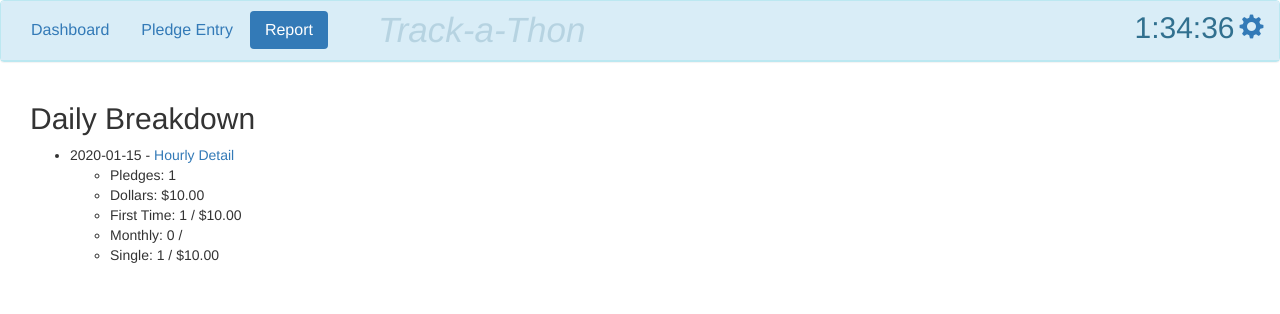
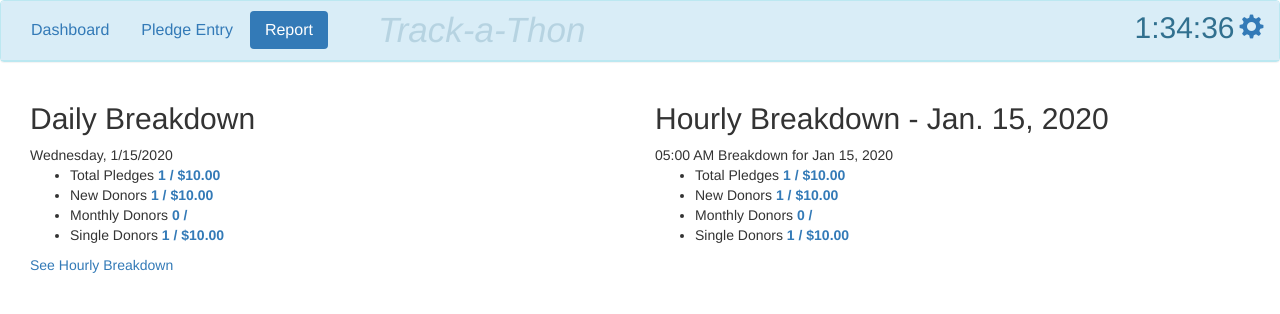
Before and after one commit to flannelbum/Trackathon, a Django app: page /report/?dayDetail=2020-01-15 in a window 1280 px wide. Shown: the top 314 px of the page. Run offline with Django 3.2, Linux system fonts and the light colour scheme; tables that the repository leaves empty hold one stand-in row (values such as "Sample post"); some libraries are stand-ins or nearby versions.

Commit message:
added entryListDetail and changed summary generation

```diff
--- a/main/templates/main/report.html
+++ b/main/templates/main/report.html
@@ -7,59 +7,26 @@
     <div class="col-sm-6">
 
 		<h2>Daily Breakdown</h2>
-		<ul>
-			{% for day, entry in days.items %}
-			<li>{{ day }} - <a href="/report/?label={{ entry.label }}">Hourly Detail</a></li>
-				<ul>
-				    <li>Pledges: {{ entry.summaryData.total_pledges }}</li>
-					<li>Dollars: {{ entry.summaryData.grand_total | prepend_dollars  }}</li>
-				    <li>First Time: {{ entry.summaryData.total_new_donors }} / {{ entry.summaryData.total_new_donor_dollars | prepend_dollars }}</li>
-				    <li>Monthly: {{ entry.summaryData.total_monthly_donors }} / {{ entry.summaryData.total_monthly_dollars | prepend_dollars }}</li>
-				    <li>Single: {{ entry.summaryData.total_single_donors }} / {{ entry.summaryData.total_single_dollars | prepend_dollars }}</li>
-			    </ul>
-			    <br/>
-				<!-- {{ entry.lable }} data: -->
-				<!-- {{entry}} -->
-
+			{% for day, entry in daySummary.items %}
+				{% with summaryData=entry.summaryData %}
+					{% include 'main/summary.html' %}
+				{% endwith %}
+				<a href="/report/?dayDetail={{ entry.dayDetail }}">See Hourly Breakdown</a><br/><br/><br/>
 			{% endfor %}
-        </ul>
 
     </div>
     <div class="col-sm-6">
+
 		{% if date %}
       	<h2>Hourly Breakdown - {{ date }}</h2>
-      	<ul>
-      	{% for hour, entry in hourlyBreakdown.items %}
-      			<li>{{ hour }} - <a href=#>View Entries</a></li>
-      			<ul>
-				    <li>Pledges: {{ entry.summaryData.total_pledges }}</li>
-					<li>Dollars: {{ entry.summaryData.grand_total | prepend_dollars  }}</li>
-				    <li>First Time: {{ entry.summaryData.total_new_donors }} / {{ entry.summaryData.total_new_donor_dollars | prepend_dollars }}</li>
-				    <li>Monthly: {{ entry.summaryData.total_monthly_donors }} / {{ entry.summaryData.total_monthly_dollars | prepend_dollars }}</li>
-				    <li>Single: {{ entry.summaryData.total_single_donors }} / {{ entry.summaryData.total_single_dollars | prepend_dollars }}</li>
-			    </ul>
-			    <br/>
+	      	{% for hour, entry in hourlyBreakdown.items %}
+	      		{% with summaryData=entry.summaryData %}
+	      			{% include 'main/summary.html' %}
+	      		{% endwith %}
 
-{#			    <ul id="{{ hour }}" class="list-group">#}
-{#			        <div class="container-fluid">#}
-{#			        	<div class="panel-group" id="accordion">#}
+	      	{% endfor %}
+	  	{% endif %}
 
-{#			            {% with entries=entry.entries %}#}
-{#					    	{% include 'main/multiple_pledges.html' %}#}
-{#					    {% endwith %}#}
-
-{#			          	</div>#}
-{#			        </div>#}
-{#		      </ul>#}
-
-
-
-
-			    <!-- {{ hour }} data -->
-			    <!-- {{entry}} -->
-      	{% endfor %}
-      	</ul>
-      	{% endif %}
     </div>
   </div>
 </div>
--- a/main/templates/main/summary.html
+++ b/main/templates/main/summary.html
@@ -1,14 +1,17 @@
 {% load prepend_dollars %}
-    <div class="col-sm-4">
-      <h3>Sharathon Totals Overall:</h3>
-      <h4>Grand Total <strong>{{ grand_total | prepend_dollars  }}</strong></h4>
-      <h4>Total Pledges <strong>{{ total_pledges }}</strong></h4>
-      <h4>New Donors <strong>{{ total_new_donors }}</strong> / <strong>{{ total_new_donor_dollars | prepend_dollars }}</strong></h4>
-      <h4>Monthly Donors <strong>{{ total_monthly_donors }} </strong> / <strong>{{ total_monthly_dollars | prepend_dollars }}</strong></h4>
-      <h4>Single Donors <strong>{{ total_single_donors }} </strong> / <strong>{{ total_single_dollars | prepend_dollars }}</strong></h4>
+{% if summaryData.label %}{{ summaryData.label }}{% endif %}
+<ul>
+	<li>Total Pledges <strong><a href="/entryListDetail/?{% if summaryData.label %}label={{ summaryData.label }} - Total&{% endif %}list={{ summaryData.total_entries }}">{{ summaryData.total_pledges }} / {{ summaryData.total_dollars | prepend_dollars }}</a></strong></li>
+	<li>New Donors <strong><a href="/entryListDetail/?{% if summaryData.label %}label={{ summaryData.label }} - by New Donors&{% endif %}list={{ summaryData.new_entries }}">{{ summaryData.new_donors }} / {{ summaryData.new_donor_dollars | prepend_dollars }}</a></strong></li>
+	<li>Monthly Donors <strong><a href="/entryListDetail/?{% if summaryData.label %}label={{ summaryData.label }} - by Monthly Donors&{% endif %}list={{ summaryData.monthly_entries }}">{{ summaryData.monthly_donors }} / {{ summaryData.monthly_dollars | prepend_dollars }}</a></strong></li>
+	<li>Single Donors <strong><a href="/entryListDetail/?{% if summaryData.label %}label={{ summaryData.label }} - by Single Donors&{% endif %}list={{ summaryData.single_entries }}">{{ summaryData.single_donors }} / {{ summaryData.single_dollars | prepend_dollars }}</a></strong></li>
+</ul>
 
-    </div>
 
+
+
+
+	{% if 1 == 2 %} {# hush station data, don't say a word. #}
     <div class="col-sm-4">
 
         <table class="table">
@@ -23,7 +26,7 @@
             </tr>
           </thead>
           <tbody>
-            {% for station in stations %}
+            {% for station in summaryData.stations %}
             <tr>
               <td>{{ station.callsign }}</td>
               <td>{{ station.total | prepend_dollars }}</td>
@@ -35,15 +38,14 @@
             {% endfor %}
             <tr>
               <td><strong>Totals:</strong></td>
-              <td><strong>{{ grand_total | prepend_dollars }}</strong></td>
-              <td><strong>{{ total_pledges }}</strong></td>
-              <td><strong>{{ total_new_donors }}</strong></td>
-              <td><strong>{{ total_monthly_donors }}</strong></td>
-              <td><strong>{{ total_single_donors }}</strong></td>
+              <td><strong>{{ summaryData.grand_total | prepend_dollars }}</strong></td>
+              <td><strong>{{ summaryData.total_pledges }}</strong></td>
+              <td><strong>{{ summaryData.total_new_donors }}</strong></td>
+              <td><strong>{{ summaryData.total_monthly_donors }}</strong></td>
+              <td><strong>{{ summaryData.total_single_donors }}</strong></td>
             </tr>
           </tbody>
         </table>
 
-      <!--</div>-->
-
     </div>
+	{% endif %}
--- a/main/urls.py
+++ b/main/urls.py
@@ -8,6 +8,7 @@ urlpatterns = [
     url(r'^$', views.dashboard, name='dashboard'),
     url(r'^pledgeEntry/$', views.pledgeEntry, name='pledgeEntry'),
     url(r'^report/$', views.report, name='report'),
+    url(r'^entryListDetail/$', views.entryListDetail, name='entryListDetail'),
     url(r'deletePledgeEntry', views.deletePledgeEntry, name='deletePledgeEntry'),
     url(r'^ajax_get_summary', ajax.ajax_get_summary, name='ajax_get_summary'),
     url(r'^ajax_retrieve_latest_entries/$', ajax.ajax_retrieve_latest_entries, name='ajax_retrieve_latest_entries'),
--- a/main/views.py
+++ b/main/views.py
@@ -1,38 +1,57 @@
+from base64 import urlsafe_b64encode, urlsafe_b64decode
+import calendar
 from collections import OrderedDict
-from datetime import tzinfo
 import datetime
-from itertools import chain
 import itertools
 
 from django.conf import settings
 from django.db.models import Sum
-from django.db.models.query import QuerySet
 from django.http import HttpResponseRedirect
+from django.http.response import HttpResponse
 from django.shortcuts import render  # , redirect
 import pytz
 
-from main.customFunctions import getRandomPledgeForm  # , prettydate
+from main.customFunctions import getRandomPledgeForm, int_or_0  # , prettydate
 from main.forms import PledgeEntryForm
 from main.models import PledgeEntry
 
 
-# Helper function to return an integer for a given value (string)
-#  if none found, return 0
-def int_or_0(value):
-    try:
-        return int(value)
-    except:
-        return 0
+def dashboard(request):
+# try:
+    context = {}
+    context['overall_totals_summaryData'] = get_summaryData( PledgeEntry.objects.all(), "Overall Totals" )
 
-def dashboard(request):
-    try:
-        context = get_summaryData( PledgeEntry.objects.all() )
-        context['entries'] = PledgeEntry.objects.all().order_by('-id')[:15]
-        return render(request, 'main/dashboard.html', context)
-    except:
-        return render(request, 'main/index.html', {})
+    # get latest entry
+    latestentry = PledgeEntry.objects.all().latest('create_date')
+
+    # get all entries in the same day as latest
+    day_entries = PledgeEntry.objects.filter(create_date__date=( latestentry.create_date ))
+    context['latest_day_summaryData'] = get_summaryData(day_entries, "Latest Day Totals")
+
+    # all entires for the latest hour
+    latest_entries = get_entries_in_same_hour_as(latestentry)
+    context['latest_hour_summaryData'] = get_summaryData(latest_entries, "Latest Hour Totals")
+
+    # all entires for the previous hour
+    olderthan = datetime.datetime.combine( latestentry.create_date.date(), datetime.time( latestentry.create_date.hour -1, 59, 59, 999999, tzinfo=pytz.UTC))
+
+    previous_entry = PledgeEntry.objects.filter(create_date__lte=olderthan).latest('create_date')
+    previous_entries = get_entries_in_same_hour_as(previous_entry)
+    context['previous_hour_summaryData'] = get_summaryData(previous_entries, "Previous Hour Totals")
+
+    # initial entries context for the acccordian list
+    context['entries'] = PledgeEntry.objects.all().order_by('-id')[:15]
+    return render(request, 'main/dashboard.html', context)
+
+# except:
+#     return render(request, 'main/index.html', {})
 
 
+
+def get_entries_in_same_hour_as(entry):
+    starttime = datetime.datetime.combine( entry.create_date.date(), datetime.time( entry.create_date.hour, 0, 0, 0, tzinfo=pytz.UTC))
+    endtime = datetime.datetime.combine( starttime.date(), datetime.time( starttime.hour, 59, 59, 999999, tzinfo=pytz.UTC))
+    return PledgeEntry.objects.filter(create_date__range=( starttime, endtime ))
 
 def config(request):
     message = ""
@@ -46,7 +65,7 @@ def config(request):
     else:
         permitted = False
         if request.method == 'GET':
-            message += "Please enter the config passowrd"
+            message += "Please enter the config password"
         else:
             message += "Invalid Password"
 
@@ -60,22 +79,23 @@ def config(request):
 def report(request):
 
     context = {}
-    daysummary = OrderedDict()
+    daySummary = OrderedDict()
     localtz = pytz.timezone( settings.TIME_ZONE ) # https://stackoverflow.com/questions/24710233/python-convert-time-to-utc-format
     days = PledgeEntry.objects.datetimes('create_date', 'day', 'DESC', localtz)
 
-    label = request.GET.get('label', None)
+    dayDetail = request.GET.get('dayDetail', None)
 
     for day in days:
+        label = calendar.day_name[day.weekday()] + ", " + str(day.month) + "/" + str(day.day) + "/" + str(day.year)
         entries = PledgeEntry.objects.filter(create_date__date=datetime.datetime(day.year, day.month, day.day, 0,0, tzinfo=localtz))
         count = entries.count()
 
-        if label == day.date().__str__():
+        if dayDetail == day.date().__str__():
             context['date'] = datetime.date(day.year, day.month, day.day)
             context['hourlyBreakdown'] = hourlyBreakdown(entries)
 
-        daysummary[day.date().__str__()] = {'label': day.date().__str__(), 'count': count, 'summaryData': get_summaryData(entries)}
-        context['days'] = daysummary
+        daySummary[day.date().__str__()] = {'dayDetail': day.date().__str__(), 'label': label, 'count': count, 'summaryData': get_summaryData(entries, label)}
+        context['daySummary'] = daySummary
 
     return render(request, 'main/report.html', context)
 
@@ -102,28 +122,57 @@ def hourlyBreakdown(entries):
             hrlyids.append(entry.id)
         qs = PledgeEntry.objects.filter(id__in=hrlyids)
 
-        hbd[group] = {'count': len(hrlyids), 'summaryData': get_summaryData(qs), 'entries': qs}
+        createdate = entry.create_date
+        timestring = createdate.astimezone( pytz.timezone( settings.TIME_ZONE ))
+
+        label = group + " Breakdown for " + timestring.strftime("%b %d, %Y")
+
+        hbd[group] = {'count': len(hrlyids), 'summaryData': get_summaryData(qs, label), 'entries': qs}
 
     return hbd
 
 
+def encode_entryIDs(entries):
+    try:
+        entryids = [str(entry.id) for entry in entries]
+        entryidstring = ",".join(entryids)
+        encodedentryidstring = urlsafe_b64encode(entryidstring)
+        return encodedentryidstring
+    except:
+        return None
 
-def get_summaryData(entries):
+def decode_entryIDs(encodedstring):
+    decodedentryidstring = urlsafe_b64decode(encodedstring.encode('ascii'))
+
+    idlist = decodedentryidstring.split(',')
+    testentries = PledgeEntry.objects.filter(id__in=idlist)
+    return testentries
+
+
+def get_summaryData(entries, label):
     latestid = PledgeEntry.objects.latest('id').id
 
     if entries == None:
         entries = PledgeEntry.objects.all()
 
-#     print("get_summaryData for " + str(entries.count()) + " entries")
+    total_entries = encode_entryIDs(entries)
+    total_dollars = entries.aggregate(Sum('amount'))['amount__sum']
+    total_pledges = entries.count()
 
-    grand_total = entries.aggregate(Sum('amount'))['amount__sum']
-    total_pledges = entries.count()
-    total_new_donors = entries.filter(ftdonor__exact=True).count()
-    total_new_donor_dollars = entries.filter(ftdonor__exact=True).aggregate(Sum('amount'))['amount__sum']
-    total_monthly_donors = entries.filter(singleormonthly__exact="monthly").count()
-    total_monthly_dollars = entries.filter(singleormonthly__exact="monthly").aggregate(Sum('amount'))['amount__sum']
-    total_single_donors = entries.filter(singleormonthly__exact="single").count()
-    total_single_dollars = entries.filter(singleormonthly__exact="single").aggregate(Sum('amount'))['amount__sum']
+    nd_entries = entries.filter(ftdonor__exact=True)
+    new_entries = encode_entryIDs(nd_entries)
+    new_donors = nd_entries.count()
+    new_donor_dollars = nd_entries.aggregate(Sum('amount'))['amount__sum']
+
+    md_entries = entries.filter(singleormonthly__exact="monthly")
+    monthly_entries = encode_entryIDs(md_entries)
+    monthly_donors = md_entries.count()
+    monthly_dollars = md_entries.aggregate(Sum('amount'))['amount__sum']
+
+    sd_entries = entries.filter(singleormonthly__exact="single")
+    single_entries = encode_entryIDs(sd_entries)
+    single_donors = sd_entries.count()
+    single_dollars = sd_entries.aggregate(Sum('amount'))['amount__sum']
 
     # ## Possible MySQL snip to prevent the read from locking
     # SET TRANSACTION ISOLATION LEVEL READ UNCOMMITTED ;
@@ -139,25 +188,30 @@ def get_summaryData(entries):
     stations = PledgeEntry.objects.raw(sql)
 
     summaryData = {
+        'label': label,
         'latestid': latestid,
         'stations': stations,
-        'grand_total': grand_total,
+        'total_entries': total_entries,
+        'total_dollars': total_dollars,
         'total_pledges': total_pledges,
-        'total_new_donors': total_new_donors,
-        'total_new_donor_dollars': total_new_donor_dollars,
-        'total_monthly_donors': total_monthly_donors,
-        'total_monthly_dollars': total_monthly_dollars,
-        'total_single_donors': total_single_donors,
-        'total_single_dollars': total_single_dollars,
+        'new_entries': new_entries,
+        'new_donors': new_donors,
+        'new_donor_dollars': new_donor_dollars,
+        'monthly_entries': monthly_entries,
+        'monthly_donors': monthly_donors,
+        'monthly_dollars': monthly_dollars,
+        'single_entries': single_entries,
+        'single_donors': single_donors,
+        'single_dollars': single_dollars,
     }
 
     return summaryData
 
 
-
-
-
-
+def entryListDetail(request):
+    entries = decode_entryIDs(request.GET.get('list'))
+    label = request.GET.get('label')
+    return render(request, 'main/entryListDetail.html', { 'label': label, 'entries': entries })
 
 
 def deletePledgeEntry(request):
```
Also changed, not shown: main/ajax.py (+7 -5 lines), main/customFunctions.py (+9 -0 lines), main/templates/main/dashboard.html (+25 -11 lines), main/templates/main/entryListDetail.html (added, +13 -0 lines).
